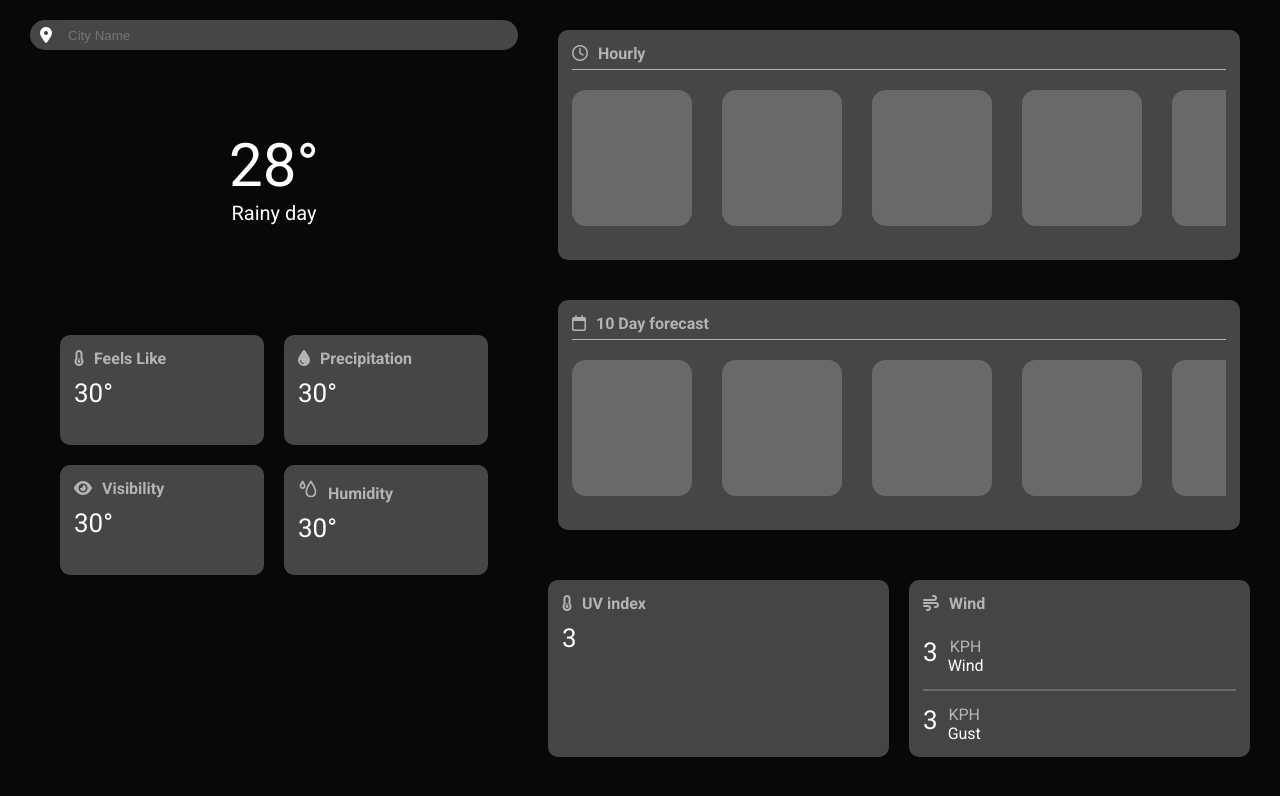
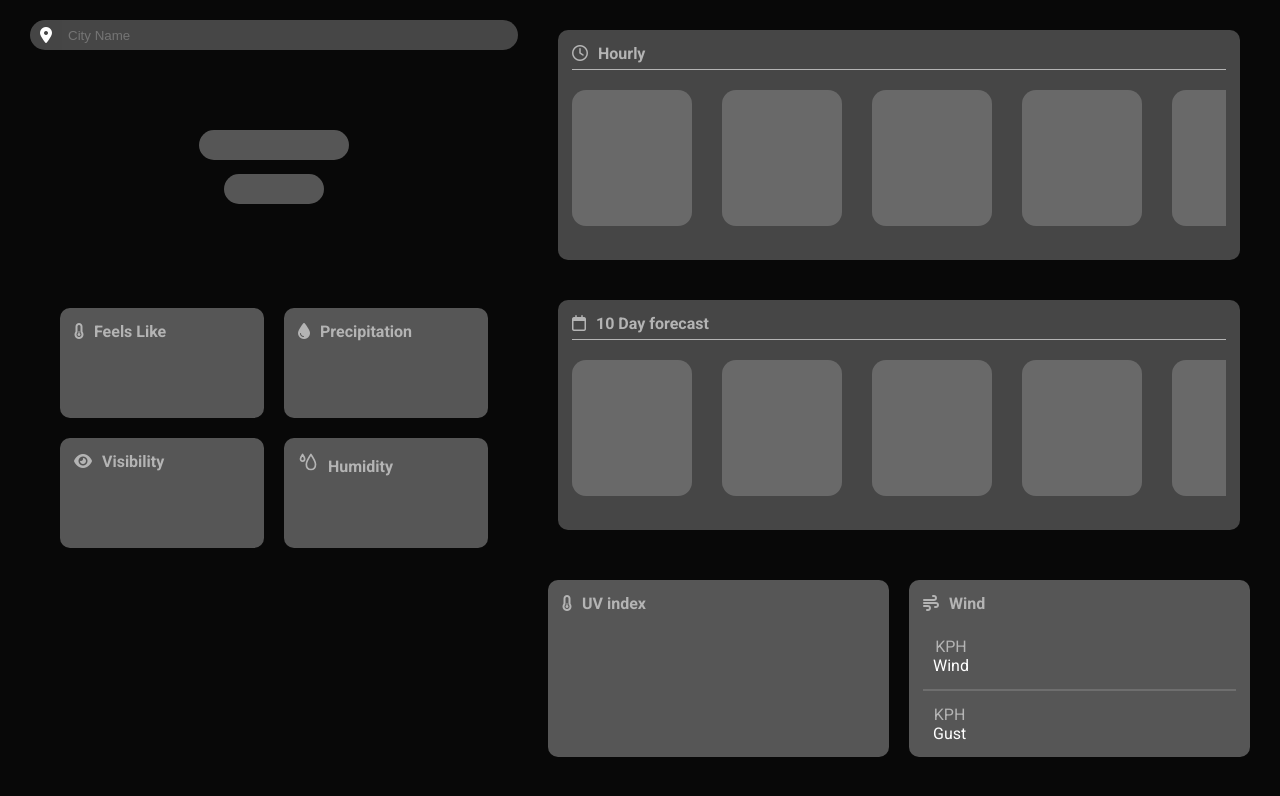
Before and after one commit to HoussemDegachi/weatherApp, a plain HTML site: page index.html in a window 1280 px wide. Drawn offline with Linux system fonts and the light colour scheme.

Commit message:
V1.1
Added loading state
Added automatic refresh

```diff
--- a/app.css
+++ b/app.css
@@ -215,12 +215,27 @@ main {
 }
 
 .forecast-loading {
+    animation: forecast-loading 700ms ease infinite alternate-reverse;
+}
+
+.forecast.forecast-loading {
     width: 120px;
     height: 136px;
-    animation: forecast-loading 700ms ease infinite alternate-reverse;
 }
-.forecast-loading:not(:last-child) {
-    margin-right: 30px ;
+
+.forecast.forecast-loading:not(:last-child) {
+    margin-right: 30px;
+}
+
+#weather--degree.forecast-loading, #weather--info.forecast-loading {
+    min-width: 100px;
+    min-height: 30px;
+    border-radius: 20px;
+    margin-bottom: 14px;
+}
+
+#weather--degree.forecast-loading {
+    min-width: 150px;
 }
 
 @keyframes forecast-loading {
@@ -347,7 +362,7 @@ main {
     }
 }
 
-@media (max-width: 800px) {
+@media (max-width: 900px) {
     body {
         background: url("images/bg.jpg");
         background-size: cover;
--- a/app.js
+++ b/app.js
@@ -42,7 +42,10 @@ const cities = [
 ];
 
 // try to access user's geolocation
-navigator.geolocation.getCurrentPosition((location) => {
+setTimeout(start, 3600000)
+
+function start() {
+  navigator.geolocation.getCurrentPosition((location) => {
     const query = `${location.coords.latitude.toFixed(2)},${location.coords.longitude.toFixed(2)}`
     main(query)
 }, () => {
@@ -55,6 +58,7 @@ navigator.geolocation.getCurrentPosition((location) => {
       main(randomCity)
     }
 });
+}
 
 // search for forecast
 htmlElems.searchForm.addEventListener("submit", (event) => {
@@ -70,7 +74,7 @@ async function main(query) {
     const location = forecast.location
     const current =  forecast.current
     const forcastDays = forecast.forecast.forecastday
-
+    removeClass("forecast-loading")
     // update forecast values with data
     htmlElems.input.value = `${location.name}, ${location.country}`
     changeValue(htmlElems.weatherDegree, `${current.temp_c}°`)
@@ -199,6 +203,13 @@ function removeClassItems(className) {
   }
 }
 
+function removeClass(className) {
+  const items = document.querySelectorAll(`.${className}`)
+  for (let item of items) {
+    item.classList.remove(className)
+  }
+}
+
 function displayPopup(text) {
   htmlElems.popupText.innerText = text
   htmlElems.popup.classList.remove("hide")
@@ -213,3 +224,4 @@ function hidePopup() {
 }
 
 document.querySelector("#popup-btn").addEventListener("click", hidePopup)
+start()
--- a/index.html
+++ b/index.html
@@ -22,44 +22,43 @@
                 <div class="general--info__wrapper">
                     <div class="info-container">
                         <div>
-                            <h1 id="weather--degree">
-                                28&deg;
+                            <h1 id="weather--degree" class="forecast-loading">
                             </h1>
-                            <p id="weather--info">Rainy day</p>
+                            <p id="weather--info" class="forecast-loading"></p>
                         </div>
                         <p id="note"></p>
                     </div>
                     <div class="list-container">
-                        <div class="block general--block">
+                        <div class="block general--block forecast-loading">
                             <h2 class="block--header">
                                 <i class="fa-solid fa-temperature-quarter"></i> Feels Like
                             </h2>
                             <p id="feels-like">
-                                30&deg;
+
                             </p>
                         </div>
-                        <div class="block general--block">
+                        <div class="block general--block forecast-loading">
                             <h2 class="block--header">
                                 <i class="fa-solid fa-droplet"></i> Precipitation
                             </h2>
                             <p id="precipitation">
-                                30&deg;
+
                             </p>
                         </div>
-                        <div class="block general--block">
+                        <div class="block general--block forecast-loading">
                             <h2 class="block--header">
                                 <i class="fa-solid fa-eye"></i> Visibility
                             </h2>
                             <p id="visibility">
-                                30&deg;
+
                             </p>
                         </div>
-                        <div class="block general--block">
+                        <div class="block general--block forecast-loading">
                             <h2 class="block--header">
                                 <img class="block--header__img" src="images/droplets.svg" alt=""> Humidity
                             </h2>
                             <p id="humidity">
-                                30&deg;
+
                             </p>
                         </div>
                     </div>
@@ -90,22 +89,22 @@
                 </div>
             </div>
             <div class="list-container">
-                <div class="block general--block">
+                <div class="block general--block forecast-loading">
                     <h2 class="block--header">
                         <i class="fa-solid fa-temperature-quarter"></i> UV index
                     </h2>
-                    <p class="forecast-text" id="uv">3</p>
+                    <p class="forecast-text" id="uv"></p>
                 </div>
-                <div class="block general--block">
+                <div class="block general--block forecast-loading">
                     <h2 class="block--header">
                         <i class="fa-solid fa-wind"></i> Wind
                     </h2>
                     <div class="wind">
-                        <p class="forecast-text" id="wind">3</p>
+                        <p class="forecast-text" id="wind"></p>
                         <div class="wind--metrics"><span class="metric">KPH</span><span class="metric-type">Wind</span></div>
                     </div>
                     <div class="wind">
-                        <p class="forecast-text" id="gust">3</p>
+                        <p class="forecast-text" id="gust"></p>
                         <div class="wind--metrics"><span class="metric">KPH</span><span class="metric-type">Gust</span></div>
                     </div>
                 </div>
```
